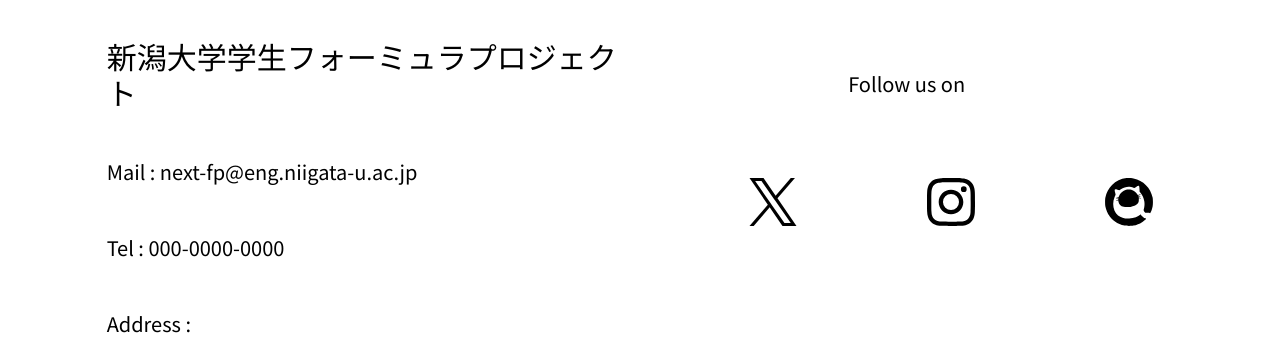
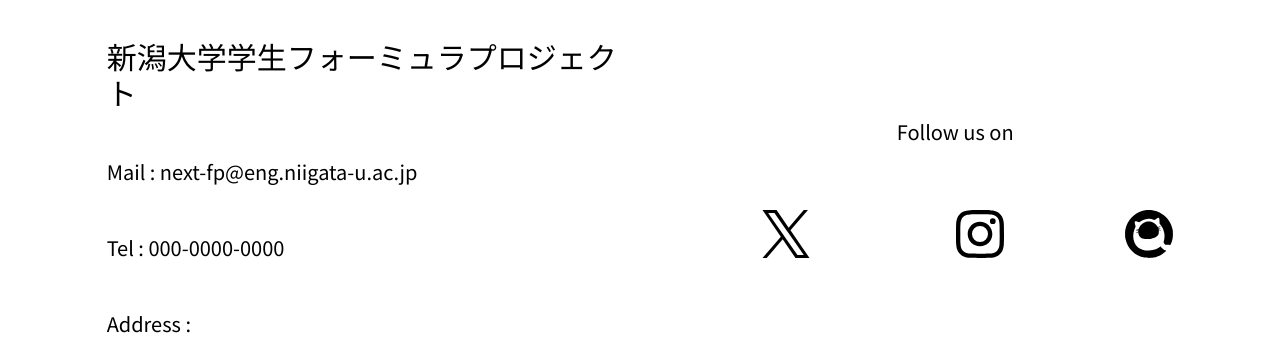
Before and after one commit to nextfp/nextPage, a Next.js app: page / in a window 1280 px wide. Shown: the part 4358-4699 px from the top of the page. Built offline with nearby package versions, Linux system fonts and the light colour scheme.

Commit message:
fotterのfollow us onの位置を修正

```diff
--- a/components/Footer.tsx
+++ b/components/Footer.tsx
@@ -21,8 +21,10 @@ export default function Footer() {
           </p>
         </div>
         <div className="col-span-5 col-start-7">
-          <center className="mt-8 text-xl text-black">Follow us on</center>
-          <div className="mt-20 grid grid-cols-6 gap-y-16">
+          <div className="mt-20 grid grid-cols-5 gap-y-16">
+            <center className="col-span-full col-start-1 text-xl text-black sm:col-span-5 sm:col-start-2">
+              Follow us on
+            </center>
             <Link
               className="col-span-full sm:col-span-1 sm:col-start-2"
               href="https://twitter.com/NEXT_Formula"
--- a/components/Header.tsx
+++ b/components/Header.tsx
@@ -10,7 +10,7 @@ export default function Header() {
       <div className="container mx-auto  pb-1 text-white">
         <div className="mx-7 flex items-center justify-between">
           <a className="flex items-center gap-3" href="./">
-            <NextFP className="fill-white w-12 h-12" />
+            <NextFP className="h-12 w-12 fill-white" />
             <p className="text-2xl font-semibold">Next FP(β)</p>
           </a>
           <div className="hidden md:block">
```
